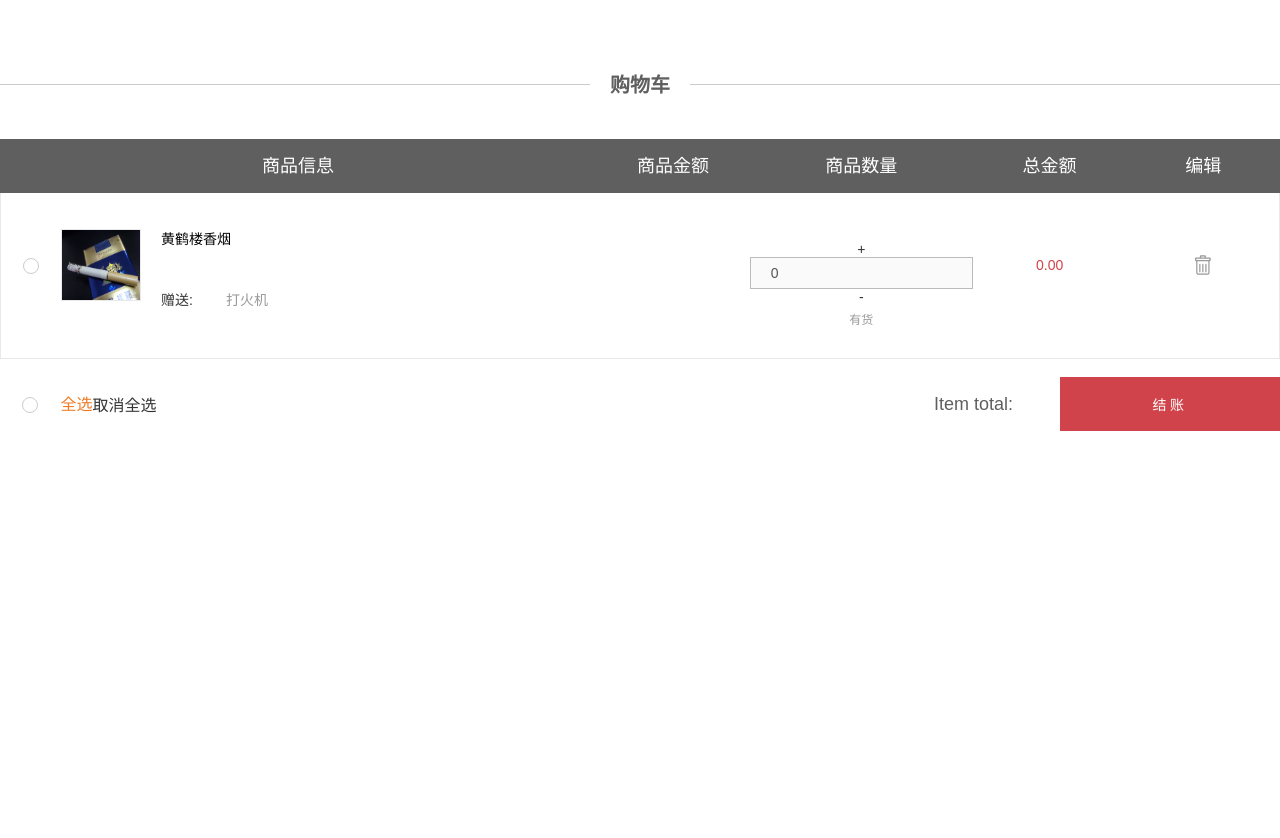
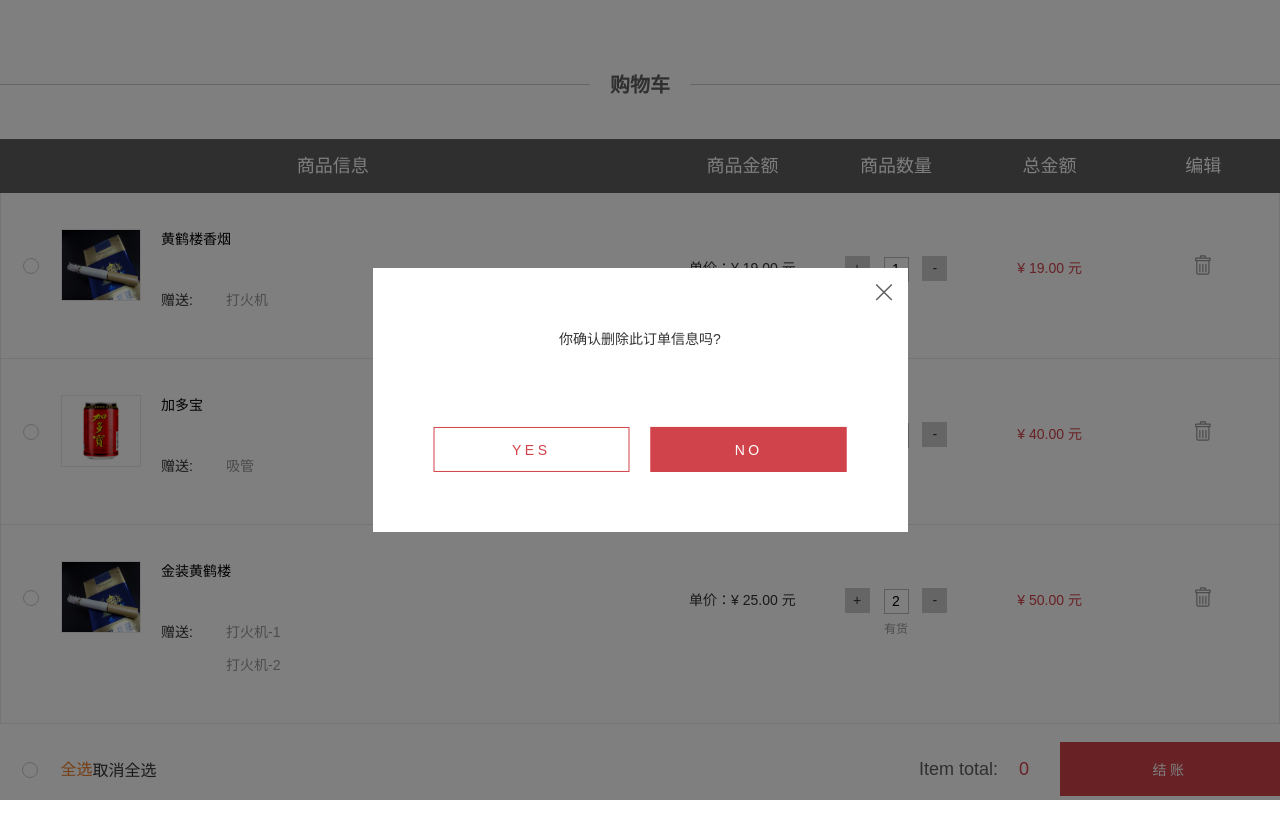
Before and after one commit to zyw517290/shopCart, a website: page cart.html in a window 1280 px wide. Both pictures are taken after a click on the link 1202 px from the left and 265 px from the top of the page. Before the commit the page ends 800 px from the top, so only its background shows below. Drawn offline with Linux system fonts and the light colour scheme.

Commit message:
功能的实现

```diff
--- a/cart.html
+++ b/cart.html
@@ -1,5 +1,6 @@
 <!DOCTYPE html>
 <html>
+
 	<head>
 		<meta charset="utf-8">
 		<meta name="viewport" content="width=device-width, initial-scale=1.0 user-scalable=no">
@@ -10,34 +11,28 @@
 	</head>
 	<body>
 		<div class="checkout">
-    <div id="app">
-        <svg style="position: absolute; width: 0; height: 0; overflow: hidden;" version="1.1"
-             xmlns="http://www.w3.org/2000/svg" xmlns:xlink="http://www.w3.org/1999/xlink">
+			<div id='app'>
+				<svg style="position: absolute; width: 0; height: 0; overflow: hidden;" version="1.1" xmlns="http://www.w3.org/2000/svg" xmlns:xlink="http://www.w3.org/1999/xlink">
 					<defs>
 						<symbol id="icon-add" viewBox="0 0 32 32">
 							<title>add2</title>
-                    <path class="path1"
-                          d="M15 17h-13.664c-0.554 0-1.002-0.446-1.002-1 0-0.552 0.452-1 1.002-1h13.664v-13.664c0-0.554 0.446-1.002 1-1.002 0.552 0 1 0.452 1 1.002v13.664h13.664c0.554 0 1.002 0.446 1.002 1 0 0.552-0.452 1-1.002 1h-13.664v13.664c0 0.554-0.446 1.002-1 1.002-0.552 0-1-0.452-1-1.002v-13.664z"></path>
+							<path class="path1" d="M15 17h-13.664c-0.554 0-1.002-0.446-1.002-1 0-0.552 0.452-1 1.002-1h13.664v-13.664c0-0.554 0.446-1.002 1-1.002 0.552 0 1 0.452 1 1.002v13.664h13.664c0.554 0 1.002 0.446 1.002 1 0 0.552-0.452 1-1.002 1h-13.664v13.664c0 0.554-0.446 1.002-1 1.002-0.552 0-1-0.452-1-1.002v-13.664z"></path>
 						</symbol>
 						<symbol id="icon-ok" viewBox="0 0 39 32">
 							<title>ok</title>
-                    <path class="path1"
-                          d="M14.084 20.656l-7.845-9.282c-1.288-1.482-3.534-1.639-5.016-0.351s-1.639 3.534-0.351 5.016l10.697 12.306c1.451 1.669 4.057 1.623 5.448-0.096l18.168-22.456c1.235-1.527 0.999-3.765-0.528-5.001s-3.765-0.999-5.001 0.528l-15.573 19.337z"></path>
+							<path class="path1" d="M14.084 20.656l-7.845-9.282c-1.288-1.482-3.534-1.639-5.016-0.351s-1.639 3.534-0.351 5.016l10.697 12.306c1.451 1.669 4.057 1.623 5.448-0.096l18.168-22.456c1.235-1.527 0.999-3.765-0.528-5.001s-3.765-0.999-5.001 0.528l-15.573 19.337z"></path>
 						</symbol>
 						<symbol id="icon-edit" viewBox="0 0 32 32">
 							<title>edit</title>
-                    <path class="path1"
-                          d="M25.599 11.292l-4.892-4.892 3.825-3.825 4.892 4.892-3.825 3.825zM4.732 23.308l3.959 3.959-5.939 1.98 1.98-5.939zM10.666 26.225l-4.892-4.892 13.425-13.425 4.892 4.892-13.425 13.425zM31.687 6.713l-6.4-6.4c-0.417-0.417-1.091-0.417-1.508 0l-20.267 20.267c-0.114 0.115-0.191 0.25-0.242 0.393-0.003 0.009-0.012 0.015-0.015 0.025l-3.2 9.6c-0.128 0.383-0.029 0.806 0.257 1.091 0.203 0.204 0.476 0.313 0.754 0.313 0.112 0 0.227-0.017 0.337-0.054l9.6-3.2c0.011-0.003 0.017-0.013 0.027-0.016 0.142-0.052 0.276-0.128 0.39-0.242l20.267-20.267c0.417-0.416 0.417-1.091 0-1.508v0z"></path>
+							<path class="path1" d="M25.599 11.292l-4.892-4.892 3.825-3.825 4.892 4.892-3.825 3.825zM4.732 23.308l3.959 3.959-5.939 1.98 1.98-5.939zM10.666 26.225l-4.892-4.892 13.425-13.425 4.892 4.892-13.425 13.425zM31.687 6.713l-6.4-6.4c-0.417-0.417-1.091-0.417-1.508 0l-20.267 20.267c-0.114 0.115-0.191 0.25-0.242 0.393-0.003 0.009-0.012 0.015-0.015 0.025l-3.2 9.6c-0.128 0.383-0.029 0.806 0.257 1.091 0.203 0.204 0.476 0.313 0.754 0.313 0.112 0 0.227-0.017 0.337-0.054l9.6-3.2c0.011-0.003 0.017-0.013 0.027-0.016 0.142-0.052 0.276-0.128 0.39-0.242l20.267-20.267c0.417-0.416 0.417-1.091 0-1.508v0z"></path>
 						</symbol>
 						<symbol id="icon-del" viewBox="0 0 26 32">
 							<title>delete</title>
-                    <path class="path1"
-                          d="M17.723 28c0.543 0 0.984-0.448 0.984-1v-12c0-0.552-0.441-1-0.984-1s-0.985 0.448-0.985 1v12c0 0.552 0.441 1 0.985 1v0zM7.877 28c0.543 0 0.984-0.448 0.984-1v-12c0-0.552-0.441-1-0.984-1s-0.985 0.448-0.985 1v12c0 0.552 0.441 1 0.985 1v0zM12.8 28c0.543 0 0.985-0.448 0.985-1v-12c0-0.552-0.441-1-0.985-1s-0.984 0.448-0.984 1v12c0 0.552 0.441 1 0.984 1v0zM23.631 4h-5.908v-2c0-1.104-0.882-2-1.969-2h-5.908c-1.087 0-1.969 0.896-1.969 2v2h-5.908c-1.087 0-1.969 0.896-1.969 2v2c0 1.104 0.882 2 1.969 2v18c0 2.208 1.765 4 3.939 4h13.784c2.174 0 3.938-1.792 3.938-4v-18c1.087 0 1.969-0.896 1.969-2v-2c0-1.104-0.882-2-1.969-2v0zM9.846 3c0-0.552 0.441-1 0.984-1h3.938c0.544 0 0.985 0.448 0.985 1v1h-5.908v-1zM21.662 28c0 1.104-0.882 2-1.969 2h-13.784c-1.087 0-1.97-0.896-1.97-2v-18h17.723v18zM22.646 8h-19.692c-0.543 0-0.985-0.448-0.985-1s0.441-1 0.985-1h19.692c0.543 0 0.984 0.448 0.984 1s-0.441 1-0.984 1v0z"></path>
+							<path class="path1" d="M17.723 28c0.543 0 0.984-0.448 0.984-1v-12c0-0.552-0.441-1-0.984-1s-0.985 0.448-0.985 1v12c0 0.552 0.441 1 0.985 1v0zM7.877 28c0.543 0 0.984-0.448 0.984-1v-12c0-0.552-0.441-1-0.984-1s-0.985 0.448-0.985 1v12c0 0.552 0.441 1 0.985 1v0zM12.8 28c0.543 0 0.985-0.448 0.985-1v-12c0-0.552-0.441-1-0.985-1s-0.984 0.448-0.984 1v12c0 0.552 0.441 1 0.984 1v0zM23.631 4h-5.908v-2c0-1.104-0.882-2-1.969-2h-5.908c-1.087 0-1.969 0.896-1.969 2v2h-5.908c-1.087 0-1.969 0.896-1.969 2v2c0 1.104 0.882 2 1.969 2v18c0 2.208 1.765 4 3.939 4h13.784c2.174 0 3.938-1.792 3.938-4v-18c1.087 0 1.969-0.896 1.969-2v-2c0-1.104-0.882-2-1.969-2v0zM9.846 3c0-0.552 0.441-1 0.984-1h3.938c0.544 0 0.985 0.448 0.985 1v1h-5.908v-1zM21.662 28c0 1.104-0.882 2-1.969 2h-13.784c-1.087 0-1.97-0.896-1.97-2v-18h17.723v18zM22.646 8h-19.692c-0.543 0-0.985-0.448-0.985-1s0.441-1 0.985-1h19.692c0.543 0 0.984 0.448 0.984 1s-0.441 1-0.984 1v0z"></path>
 						</symbol>
 						<symbol id="icon-clock" viewBox="0 0 32 32">
 							<title>clock</title>
-                    <path class="path1"
-                          d="M29.333 16c0-7.364-5.97-13.333-13.333-13.333s-13.333 5.97-13.333 13.333c0 7.364 5.97 13.333 13.333 13.333s13.333-5.97 13.333-13.333v0 0 0 0 0 0zM0 16c0-8.837 7.163-16 16-16s16 7.163 16 16c0 8.837-7.163 16-16 16s-16-7.163-16-16zM14.667 14.667v1.333h2.667v-10.667h-2.667v9.333zM24 18.667h1.333v-2.667h-10.667v2.667h9.333z"></path>
+							<path class="path1" d="M29.333 16c0-7.364-5.97-13.333-13.333-13.333s-13.333 5.97-13.333 13.333c0 7.364 5.97 13.333 13.333 13.333s13.333-5.97 13.333-13.333v0 0 0 0 0 0zM0 16c0-8.837 7.163-16 16-16s16 7.163 16 16c0 8.837-7.163 16-16 16s-16-7.163-16-16zM14.667 14.667v1.333h2.667v-10.667h-2.667v9.333zM24 18.667h1.333v-2.667h-10.667v2.667h9.333z"></path>
 						</symbol>
 					</defs>
 				</svg>
@@ -60,49 +55,50 @@
 									</ul>
 								</div>
 								<ul class="cart-item-list">
-                            <li>
+									<li v-for="item in protectList">
 										<div class="cart-tab-1">
 											<div class="cart-item-check">
-                                        <a href="javascript:void 0" class="item-check-btn">
+												<a href="javascript:void 0" class="item-check-btn" :class="{ 'check':item.checked }" @click="checkAllProduct(item)">
 													<svg class="icon icon-ok">
 														<use xlink:href="#icon-ok"></use>
 													</svg>
 												</a>
 											</div>
 											<div class="cart-item-pic">
-                                        <img src="img/goods-1.jpg" alt="烟">
+												<img v-bind:src="item.productImage" alt="烟">
 											</div>
 											<div class="cart-item-title">
-                                        <div class="item-name">黄鹤楼香烟</div>
+												<div class="item-name">{{item.productName}}</div>
 											</div>
+
 											<div class="item-include">
 												<dl>
 													<dt>赠送:</dt>
-                                            <dd>打火机</dd>
+													<dd v-for="x in item.parts">{{x.partsName}}</dd>
 												</dl>
 											</div>
 										</div>
 										<div class="cart-tab-2">
-                                    <div class="item-price"></div>
+											<div class="item-price">单价：{{item.productPrice | filterMoney(item)}}</div>
 										</div>
 										<div class="cart-tab-3">
 											<div class="item-quantity">
 												<div class="select-self select-self-open">
 													<div class="quantity">
-                                                <a href="javascript:void 0">+</a>
-                                                <input type="text" value="0" disabled>
-                                                <a href="javascript:void 0">-</a>
+														<a href="javascript:void 0" class="price-add" v-on:click="addProductNum(item,1)">+</a>
+														<input type="text" value="0" class="price-total" v-model="item.productQuantity">
+														<a href="javascript:void 0" class="price-less" v-on:click="addProductNum(item,-1)">-</a>
 													</div>
 												</div>
 												<div class="item-stock">有货</div>
 											</div>
 										</div>
 										<div class="cart-tab-4">
-                                    <div class="item-price-total">0.00</div>
+											<div class="item-price-total">{{ item.productQuantity*item.productPrice | filterMoney(item)}}</div>
 										</div>
 										<div class="cart-tab-5">
 											<div class="cart-item-operation">
-                                        <a href="javascript:void 0" class="item-edit-btn">
+												<a href="javascript:void 0" class="item-edit-btn" @click="showCover(item)">
 													<svg class="icon icon-del">
 														<use xlink:href="#icon-del"></use>
 													</svg>
@@ -118,52 +114,53 @@
 						<div class="cart-foot-wrap">
 							<div class="cart-foot-l">
 								<div class="item-all-check">
-                            <a href="javascript:void 0">
-                    <span class="item-check-btn">
+									<a href="javascript:void 0" @click="clickChecked(true)">
+										<span class="item-check-btn" :class="{ 'check':checkFlag }">
                       <svg class="icon icon-ok"><use xlink:href="#icon-ok"></use></svg>
                     </span>
-                                <span>全选</span>
+										<span @click="clickChecked(true)">全选</span>
 									</a>
 								</div>
 								<div class="item-all-del">
 									<a href="javascript:void 0" class="item-del-btn">
-                                <span>取消全选</span>
+										<span  @click="clickChecked(false)">取消全选</span>
 									</a>
 								</div>
 							</div>
 							<div class="cart-foot-r">
 								<div class="item-total">
-                            Item total: <span class="total-price"></span>
+									Item total: <span class="total-price">{{ totalMoney }}</span>
 								</div>
 								<div class="next-btn-wrap">
-                            <a href="javascrit:;" class="btn btn--red" style="width: 200px">结账</a>
+									<a href="address.html" class="btn btn--red" style="width: 200px">结账</a>
 								</div>
 							</div>
 						</div>
 					</div>
 				</div>
 
-        <div class="md-modal modal-msg md-modal-transition" id="showModal">
+				<div class="md-modal modal-msg md-modal-transition" id="showModal" :class="{'md-show':overShow}">
 					<div class="md-modal-inner">
 						<div class="md-top">
-                    <button class="md-close">关闭</button>
+							<button class="md-close" @click="closeOver()">关闭</button>
 						</div>
 						<div class="md-content">
 							<div class="confirm-tips">
 								<p id="cusLanInfo">你确认删除此订单信息吗?</p>
 							</div>
 							<div class="btn-wrap col-2">
-                        <button class="btn btn--m" id="btnModalConfirm">Yes</button>
-                        <button class="btn btn--m btn--red" id="btnModalCancel">No</button>
+								<button class="btn btn--m" id="btnModalConfirm" @click="delProduct()">Yes</button>
+								<button class="btn btn--m btn--red" id="btnModalCancel" @click="closeOver()">No</button>
 							</div>
 						</div>
 					</div>
 				</div>
+				<div :class="{'md-overlay':overShow}"></div>
 			</div>
 		</div>
-
 		<script src="js/lib/vue.min.js"></script>
 		<script src="js/lib/vue-resource.js"></script>
 		<script src="js/cart.js"></script>
 	</body>
+
 </html>
--- a/css/base.css
+++ b/css/base.css
@@ -327,9 +327,7 @@
 }
 
 input[type="text"], textarea {
-    padding: .5em 20px;
     border: 1px solid #bbb;
-    background: #white;
 }
 
 .up-down-btn {
@@ -500,3 +498,29 @@
     padding: 5px 10px;
     text-align: center;
 }
+.price-add{
+	display:inline-block;
+	width:25px;
+	height:25px;
+	line-height:25px;
+	background-color:#CCCCCC;
+	margin-right:10px;
+}
+.price-less{
+	display:inline-block;
+	width:25px;
+	height:25px;
+	line-height:25px;
+	background-color:#CCCCCC;
+	margin-left:10px;
+}
+.quantity{
+	margin-top:15px;
+}
+.price-total{
+	display:inline-block;
+	width:25px;
+	height:25px;
+	line-height:25px;
+	text-align: center;
+}
--- a/js/cart.js
+++ b/js/cart.js
@@ -1,3 +1,98 @@
 /**
  * Created by matrix on 2017/6/14.
  */
+var app = new Vue({
+	el:"#app",
+	data:{
+		protectList : new Array(),
+		overShow:false,
+		checkFlag:false,
+		delItem:null,
+		totalMoney:0
+	},
+	mounted:function(){
+		var that = this;
+		this.$nextTick(function(){
+			that.getCartData();
+		})
+	},
+	filters:{
+		filterMoney(value){
+			return '¥ ' + value.toFixed(2) + ' 元';
+		}
+	},
+	methods:{
+//		调取json数据
+		getCartData:function(){
+			var that = this;
+			this.$http.get('data/cartData.json').then( res=> {
+				that.protectList=res.data.result.list;
+				console.log(that.protectList);
+			})
+		},
+//		遮罩层显示
+		showCover:function(item){
+			this.overShow = true;
+			this.delItem = item;
+		},
+//		点击删除  实行删除功能
+		delProduct:function(){
+			var item = this.delItem;
+			var index = this.protectList.indexOf(item);
+			this.protectList.splice(index,1);
+			this.overShow = false;
+			this.priceAdd();
+		},
+//		遮罩层隐藏
+		closeOver:function(){
+			this.overShow = false;
+		},
+//		点击加减
+		addProductNum:function(item,num){
+//			判断加加
+			if(num>=1){
+				item.productQuantity++;
+			}
+			else{
+//				判断减的时候小于1的时候不继续减
+				item.productQuantity--;
+				if(item.productQuantity<=1){
+					item.productQuantity = 1;
+				}
+			}
+			this.priceAdd();
+		},
+//		点击全选
+		clickChecked:function(flag){
+			var that = this;
+			that.checkFlag = flag;
+			that.protectList.forEach(function(item,index){
+				if(typeof item.checked == 'undefined'){
+					that.$set(item,'checked',flag)
+				}else{
+					item.checked = flag;
+				}
+			})
+			this.priceAdd();
+		},
+//		点击单选
+		checkAllProduct:function(item){
+			if(typeof item.checked == 'undefined'){
+				this.$set(item,'checked',true)
+			}else{
+				item.checked = !item.checked;
+			}
+			this.priceAdd();
+		},
+//		点击全选 单选时总价显示
+		priceAdd:function(){
+			var that = this;
+			that.totalMoney = 0;
+			that.protectList.forEach(function(item,index){
+				if(item.checked){
+					that.totalMoney += item.productQuantity*item.productPrice;
+				}
+			})
+		}
+	}
+})
```
Also changed, not shown: address.html (+32 -26 lines), js/address.js (added, +56 -0 lines), 1 other file. Lines whose indentation alone changed are shown as unchanged.
